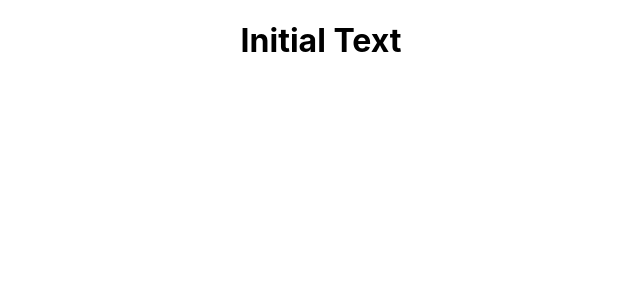
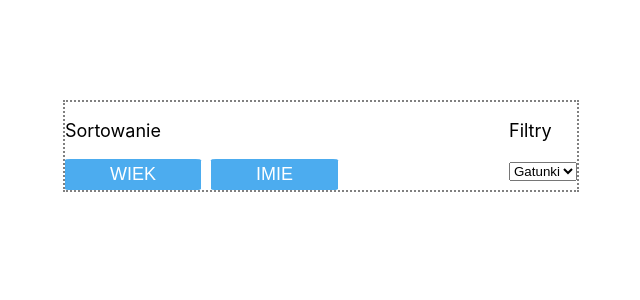
Before and after one commit to Spearek/React-Pet-catalog, a React (Create React App) app in the folder my-app/: page / in a window 1280 px wide. Shown: the top 300 px of the page, without its empty margins (319-959 px from the left). Built offline with nearby package versions, Linux system fonts and the light colour scheme.

Commit message:
initial Cockpit component included

```diff
--- a/my-app/src/App.js
+++ b/my-app/src/App.js
@@ -1,5 +1,6 @@
 import React, {Component} from 'react';
 import './App.css';
+import Cockpit from './components/Cockpit/Cockpit';
 
 class App extends Component {
 
@@ -7,7 +8,7 @@ class App extends Component {
 
   return (
     <div className="App">
-      <h1>Initial Text</h1>
+      <Cockpit/>
     </div>
   );
 }
--- /dev/null
+++ b/my-app/src/components/Cockpit/Cockpit.js
@@ -0,0 +1,23 @@
+import React from 'react';
+import classes from './Cockpit.module.css';
+
+
+const cockpit = () =>{
+    return(
+        <div className={classes.container}>
+            <div className={classes.leftElements}>
+                <p>Sortowanie</p>
+                <button>WIEK</button>
+                <button>IMIE</button>
+            </div>
+            <div className={classes.rightElements}>
+                <p>Filtry</p>
+                <select>
+                <option value="">Gatunki</option>
+                </select>
+            </div>
+        </div>
+    )
+}
+
+export default cockpit;
--- /dev/null
+++ b/my-app/src/components/Cockpit/Cockpit.module.css
@@ -0,0 +1,21 @@
+.container{
+    display: flex;
+    justify-content: space-between;
+    width: 40%;
+    text-align: left;
+    margin: 0 auto;
+    border: 2px dotted gray;
+    margin-top: 100px;
+    font-size:18px;
+}
+
+button{
+    color: white;
+    font-size: 18px;
+    padding: 5px 45px;
+    background: rgb(76, 172, 239);
+    border: none;
+    margin-right: 10px;
+    border-radius: 4%;;
+
+}
```
